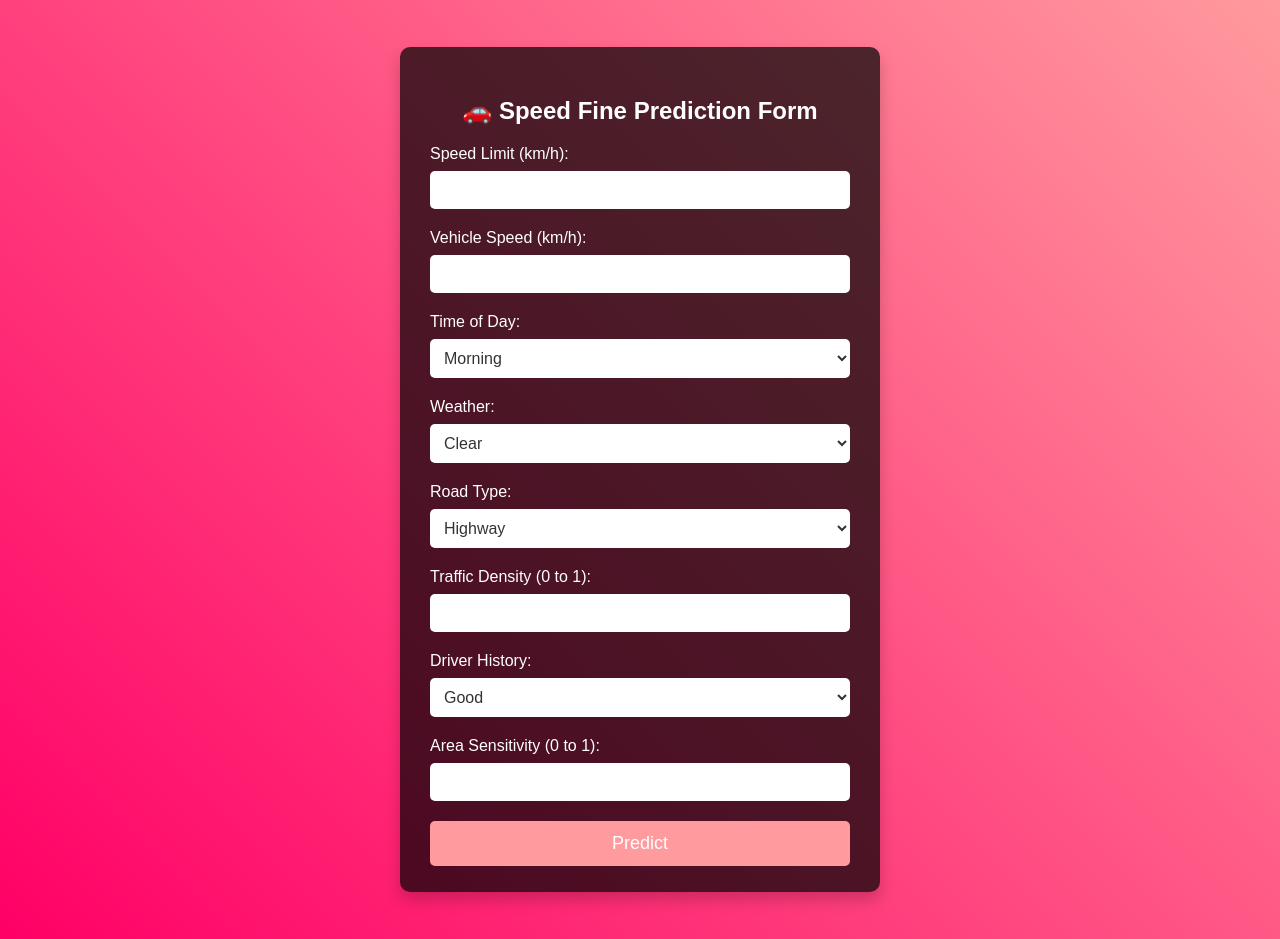
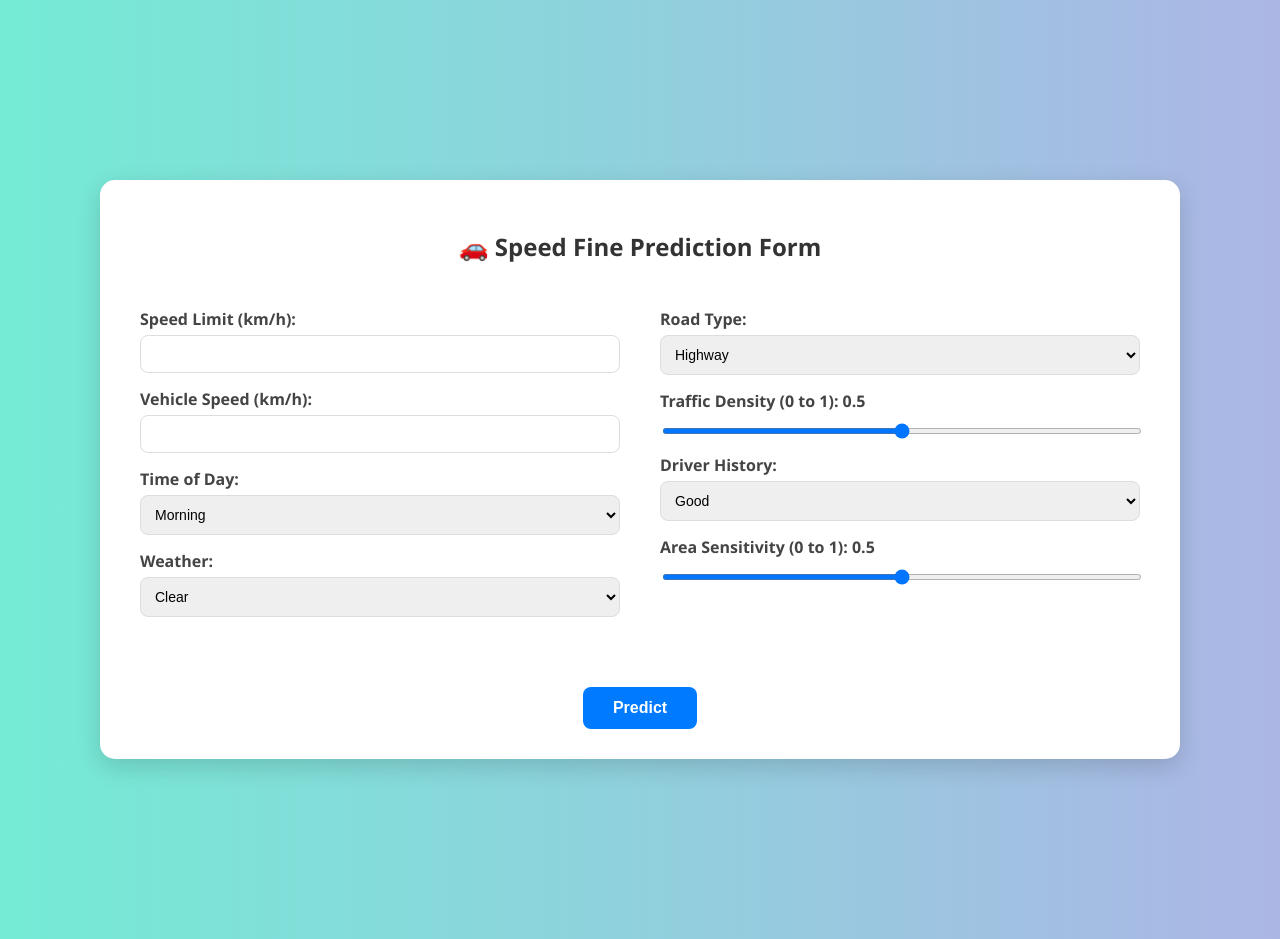
Before and after one commit to theprathameshkanade/ML-model, a Flask app: page / in a window 1280 px wide. Run offline with Flask 3, Linux system fonts and the light colour scheme; parts of the project's set-up code (start-up, migrations or seed data) failed here and were passed over.

Commit message:
Update index.html

```diff
--- a/Model1/templates/index.html
+++ b/Model1/templates/index.html
@@ -1,106 +1,128 @@
 <!DOCTYPE html>
 <html lang="en">
 <head>
-    <meta charset="UTF-8">
-    <meta name="viewport" content="width=device-width, initial-scale=1.0">
+  <meta charset="UTF-8" />
+  <meta name="viewport" content="width=device-width, initial-scale=1.0"/>
   <title>Speed Fine Predictor</title>
   <style>
     body {
-    font-family: 'Arial', sans-serif;
-    background: linear-gradient(45deg, #f06, #ff9a9e);
-    margin: 0;
-    padding: 0;
+      font-family: 'Segoe UI', Tahoma, Geneva, Verdana, sans-serif;
+      background: linear-gradient(to right, #74ebd5, #ACB6E5);
       display: flex;
       justify-content: center;
       align-items: center;
-    height: 100vh; /* Ensures the page takes up the full height of the viewport */
-    color: #fff;
-    overflow-y: auto; /* Enables scrolling when content overflows */
+      min-height: 100vh;
+      margin: 0;
     }
 
     .container {
-    background-color: rgba(0, 0, 0, 0.7);
-    padding: 30px;
-    border-radius: 10px;
-    box-shadow: 0 8px 16px rgba(0, 0, 0, 0.2);
-    width: 100%;
-    max-width: 480px;
-    box-sizing: border-box;
-    transition: transform 0.3s ease;
-    overflow: hidden;
-    max-height: 90vh; /* Prevents the container from exceeding the screen height */
-    overflow-y: auto; /* Allows scrolling within the container */
+      background-color: #fff;
+      padding: 30px 40px;
+      border-radius: 15px;
+      box-shadow: 0 8px 25px rgba(0, 0, 0, 0.15);
+      width: 90%;
+      max-width: 1000px;
     }
 
     h2 {
       text-align: center;
-    font-size: 24px;
-    margin-bottom: 20px;
+      margin-bottom: 30px;
+      color: #333;
+    }
+
+    form {
+      display: flex;
+      gap: 40px;
+      flex-wrap: wrap;
+      justify-content: center;
+    }
+
+    .form-column {
+      flex: 1;
+      min-width: 300px;
     }
 
     label {
-    font-size: 16px;
-    margin-bottom: 8px;
       display: block;
+      margin: 15px 0 5px;
+      font-weight: bold;
+      color: #444;
     }
 
-input, select {
+    input[type="number"],
+    select {
       width: 100%;
       padding: 10px;
-    margin-bottom: 20px;
-    border: none;
-    border-radius: 5px;
-    background-color: #fff;
-    color: #333;
-    font-size: 16px;
+      border: 1px solid #ddd;
+      border-radius: 8px;
+      font-size: 14px;
       box-sizing: border-box;
     }
 
-input[type="submit"] {
-    background-color: #ff9a9e;
-    color: #fff;
-    border: none;
-    padding: 12px;
-    font-size: 18px;
-    cursor: pointer;
-    border-radius: 5px;
-    transition: background-color 0.3s ease;
+    .form-footer {
       width: 100%;
+      text-align: center;
+      margin-top: 30px;
     }
 
+    input[type="submit"] {
+      padding: 12px 30px;
+      background-color: #007BFF;
+      color: white;
+      border: none;
+      border-radius: 8px;
+      font-size: 16px;
+      font-weight: bold;
+      cursor: pointer;
+      transition: background-color 0.3s ease;
+    }
+
+    input[type="range"] {
+        width: 100%;
+        margin-top: 5px;
+        background: #e0e0e0;
+        height: 6px;
+        border-radius: 5px;
+        outline: none;
+        cursor: pointer;
+        }
+
+
     input[type="submit"]:hover {
-    background-color: #f06;
+      background-color: #0056b3;
     }
 
     .result {
-    margin-top: 30px;
-    font-size: 18px;
+      margin: 30px auto 0;
+      padding: 20px;
+      background-color: #f1f1f1;
+      border-left: 5px solid #28a745;
+      border-radius: 8px;
+      max-width: 500px;
       text-align: center;
-    animation: fadeIn 1.5s ease-in-out;
     }
 
-@keyframes fadeIn {
-    0% {
-        opacity: 0;
-    }
-    100% {
-        opacity: 1;
-    }
+    .result h3 {
+      margin-top: 0;
+      color: #28a745;
     }
 
-
-
+    .result p {
+      margin: 5px 0 0;
+      color: #333;
+    }
   </style>
 </head>
 <body>
   <div class="container">
     <h2>🚗 Speed Fine Prediction Form</h2>
     <form method="POST" action="/predict">
+      <div class="form-column">
         <label for="speed_limit">Speed Limit (km/h):</label>
-            <input type="number" name="speed_limit" required><br>
+        <input type="number" name="speed_limit" required>
 
         <label for="vehicle_speed">Vehicle Speed (km/h):</label>
-            <input type="number" name="vehicle_speed" required><br>
+        <input type="number" name="vehicle_speed" required>
 
         <label for="time_of_day">Time of Day:</label>
         <select name="time_of_day" required>
@@ -108,7 +130,7 @@ input[type="submit"]:hover {
           <option>Afternoon</option>
           <option>Evening</option>
           <option>Night</option>
-            </select><br>
+        </select>
 
         <label for="weather">Weather:</label>
         <select name="weather" required>
@@ -116,29 +138,35 @@ input[type="submit"]:hover {
           <option>Rainy</option>
           <option>Foggy</option>
           <option>Snowy</option>
-            </select><br>
+        </select>
+      </div>
 
+      <div class="form-column">
         <label for="road_type">Road Type:</label>
         <select name="road_type" required>
           <option>Highway</option>
           <option>Residential</option>
           <option>School Zone</option>
-            </select><br>
+        </select>
 
-            <label for="traffic_density">Traffic Density (0 to 1):</label>
-            <input type="number" step="0.01" name="traffic_density" required><br>
+        <label for="traffic_density">Traffic Density (0 to 1): <span id="traffic_val">0.5</span></label>
+        <input type="range" name="traffic_density" id="traffic_density" min="0" max="1" step="0.01" value="0.5" oninput="document.getElementById('traffic_val').innerText = this.value">
+
 
         <label for="driver_history">Driver History:</label>
         <select name="driver_history" required>
           <option>Good</option>
           <option>Moderate</option>
           <option>Poor</option>
-            </select><br>
+        </select>
 
-            <label for="area_sensitivity">Area Sensitivity (0 to 1):</label>
-            <input type="number" step="0.01" name="area_sensitivity" required><br>
+        <label for="area_sensitivity">Area Sensitivity (0 to 1): <span id="sensitivity_val">0.5</span></label>
+        <input type="range" name="area_sensitivity" id="area_sensitivity" min="0" max="1" step="0.01" value="0.5" oninput="document.getElementById('sensitivity_val').innerText = this.value">
+      </div>
 
+      <div class="form-footer">
         <input type="submit" value="Predict">
+      </div>
     </form>
 
     {% if result %}
```
Lines whose indentation alone changed are shown as unchanged.
